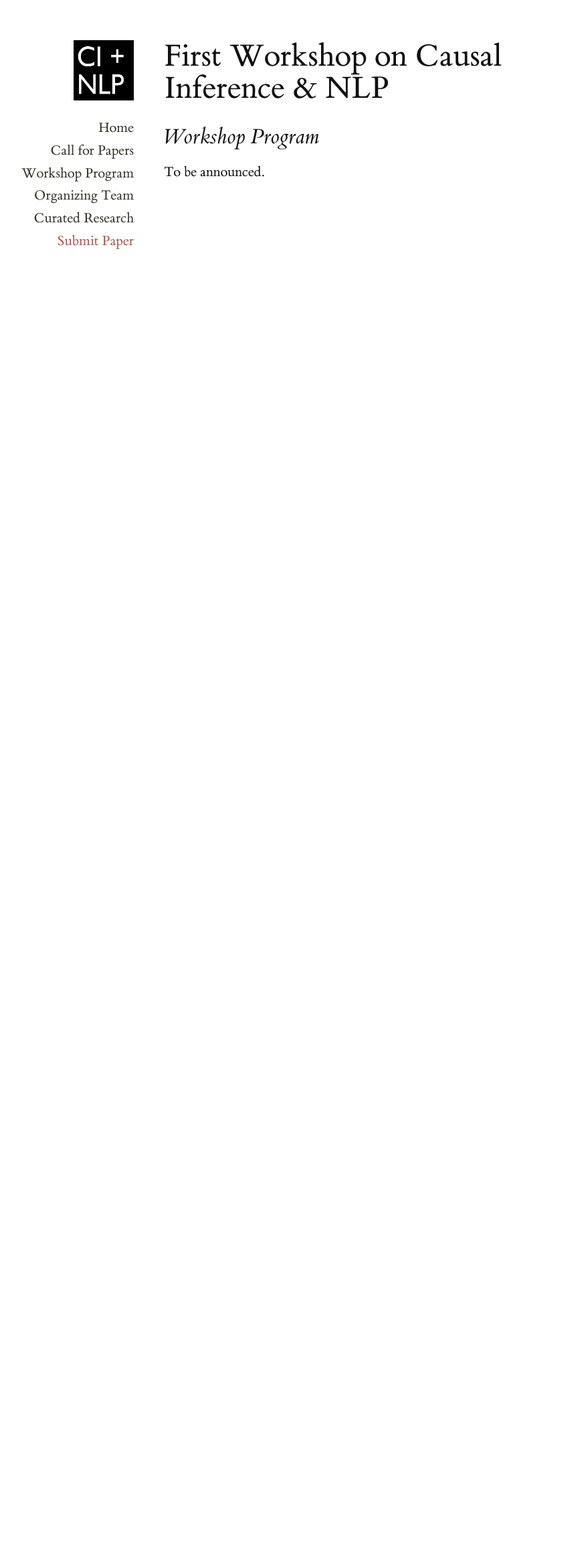
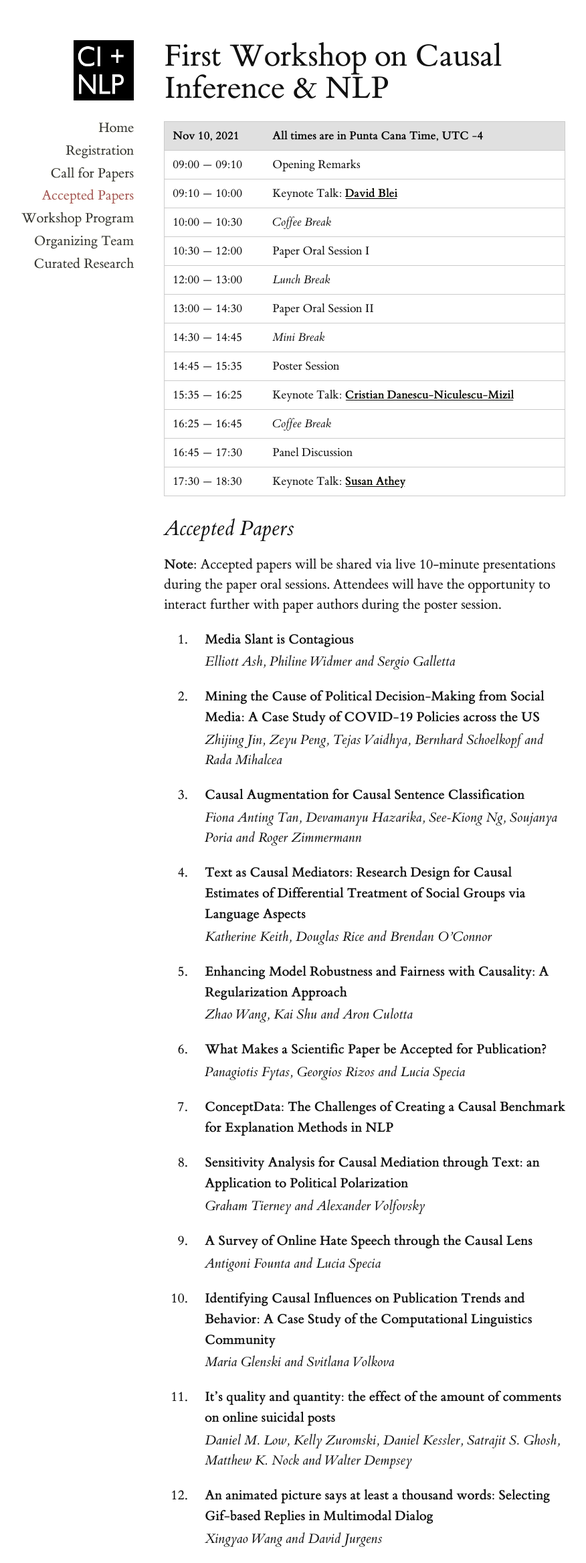
Before and after one commit to causaltext/causaltext.github.io, a Jekyll site: the page built from 2021/program.md, in a window 1280 px wide. Shown: the whole page at 67% size, without its empty margins (211-1087 px from the left). Built offline with Jekyll 4.4.1, drawn with Linux system fonts in a browser that asks for light colours; before the commit the page ends 900 px from its top, so only the background shows below that.

Commit message:
add schedule

```diff
--- a/2021/program.md
+++ b/2021/program.md
@@ -7,6 +7,62 @@ title: Program
 {: style="margin-top:0; margin-bottom: 0;"}
 # First Workshop on Causal Inference & NLP
 
-## Workshop Program
+<p style="margin-bottom: 1.2em;"></p>
 
-To be announced.
+{: class="pure-table pure-table-horizontal schedule"}
+| Nov 10, 2021 | All times are in Punta Cana Time, UTC -4 |
+| --- | --- |
+09:00 --- 09:10 | Opening Remarks |
+09:10 --- 10:00	| Keynote Talk: **[David Blei](http://www.cs.columbia.edu/~blei/)** |
+10:00 --- 10:30	| *Coffee Break* |
+10:30 --- 12:00	| Paper Oral Session I |
+12:00 --- 13:00	| *Lunch Break* |
+13:00 --- 14:30	| Paper Oral Session II |
+14:30 --- 14:45	| *Mini Break* |
+14:45 --- 15:35	| Poster Session |
+15:35 --- 16:25	| Keynote Talk: **[Cristian Danescu-Niculescu-Mizil](https://www.cs.cornell.edu/~cristian/)** |
+16:25 --- 16:45	| *Coffee Break* |
+16:45 --- 17:30	| Panel Discussion |
+17:30 --- 18:30	| Keynote Talk: **[Susan Athey](https://athey.people.stanford.edu/)** |
+
+## Accepted Papers
+
+**Note:** Accepted papers will be shared via live 10-minute presentations
+during the paper oral sessions. Attendees will have the opportunity
+to interact further with paper authors during the poster session.
+
+   {:.publications start="1"}
+   1. * **Media Slant is Contagious**
+      * *Elliott Ash, Philine Widmer and Sergio Galletta*
+
+   2. * **Mining the Cause of Political Decision-Making from Social Media: A Case Study of COVID-19 Policies across the US**
+      * *Zhijing Jin, Zeyu Peng, Tejas Vaidhya, Bernhard Schoelkopf and Rada Mihalcea*
+
+   3. * **Causal Augmentation for Causal Sentence Classification**
+      * *Fiona Anting Tan, Devamanyu Hazarika, See-Kiong Ng, Soujanya Poria and Roger Zimmermann*
+
+   4. * **Text as Causal Mediators: Research Design for Causal Estimates of Differential Treatment of Social Groups via Language Aspects**
+      * *Katherine Keith, Douglas Rice and Brendan O'Connor*
+
+   5. * **Enhancing Model Robustness and Fairness with Causality: A Regularization Approach**
+      * *Zhao Wang, Kai Shu and Aron Culotta*
+
+   6. * **What Makes a Scientific Paper be Accepted for Publication?**
+      * *Panagiotis Fytas, Georgios Rizos and Lucia Specia*
+
+   7. * **ConceptData: The Challenges of Creating a Causal Benchmark for Explanation Methods in NLP**
+
+   8. * **Sensitivity Analysis for Causal Mediation through Text: an Application to Political Polarization**
+      * *Graham Tierney and Alexander Volfovsky*
+
+   9. * **A Survey of Online Hate Speech through the Causal Lens**
+      * *Antigoni Founta and Lucia Specia*
+
+   10. * **Identifying Causal Influences on Publication Trends and Behavior: A Case Study of the Computational Linguistics Community**
+       * *Maria Glenski and Svitlana Volkova*
+
+   11. * **It's quality and quantity: the effect of the amount of comments on online suicidal posts**
+       * *Daniel M. Low, Kelly Zuromski, Daniel Kessler, Satrajit S. Ghosh, Matthew K. Nock and Walter Dempsey*
+
+   12. * **An animated picture says at least a thousand words: Selecting Gif-based Replies in Multimodal Dialog**
+       * *Xingyao Wang and David Jurgens*
--- a/Gemfile
+++ b/Gemfile
@@ -1,2 +1,3 @@
 source 'https://rubygems.org'
 gem 'github-pages', group: :jekyll_plugins
+gem 'webrick'
--- a/_includes/header.html
+++ b/_includes/header.html
@@ -4,11 +4,13 @@
     <div class=home-nav>
         <ul>
           <li><a href="/2021/">Home</a></li>
+          <li><a href="https://2021.emnlp.org/registration">Registration</a></li>
           <li><a href="/2021/call-for-papers/">Call for Papers</a></li>
+          <li><a href="http://localhost:4000/2021/program/#accepted-papers" style="color: #A55858;">Accepted Papers</a></li>
           <li><a href="/2021/program/">Workshop Program</a></li>
           <li><a href="/2021/organizing-team/">Organizing Team</a></li>
           <li><a href="https://github.com/causaltext/causal-text-papers">Curated Research</a></li>
-          <li><a href="https://www.softconf.com/emnlp2021/CI-NLP/" style="color: #A55858;">Submit Paper</a></li>
+          <!--<li><a href="https://www.softconf.com/emnlp2021/CI-NLP/" style="color: #A55858;">Submit Paper</a></li>-->
         </ul>
     </div>
 </div>
--- a/css/styles.css
+++ b/css/styles.css
@@ -16,6 +16,28 @@ body {
 
 .container {
     margin: 4em 0 0 0;
+}
+
+.details {
+    font-size: 1.25rem;
+    line-height: 1.35rem;
+    width: 100%;
+}
+
+.schedule {
+    font-size: 1.2rem;
+    line-height: 2rem;
+    width: 100%;
+}
+
+.coursepage {
+    max-width: 60em;
+    margin: 0 auto;
+}
+
+.publications ul {
+    list-style-type: none;
+    padding-left: 1em;
 }
 
 /* Links */
```
Also changed, not shown: 2021/call.md (+1 -1 lines), 2021/index.md (+1 -5 lines).
